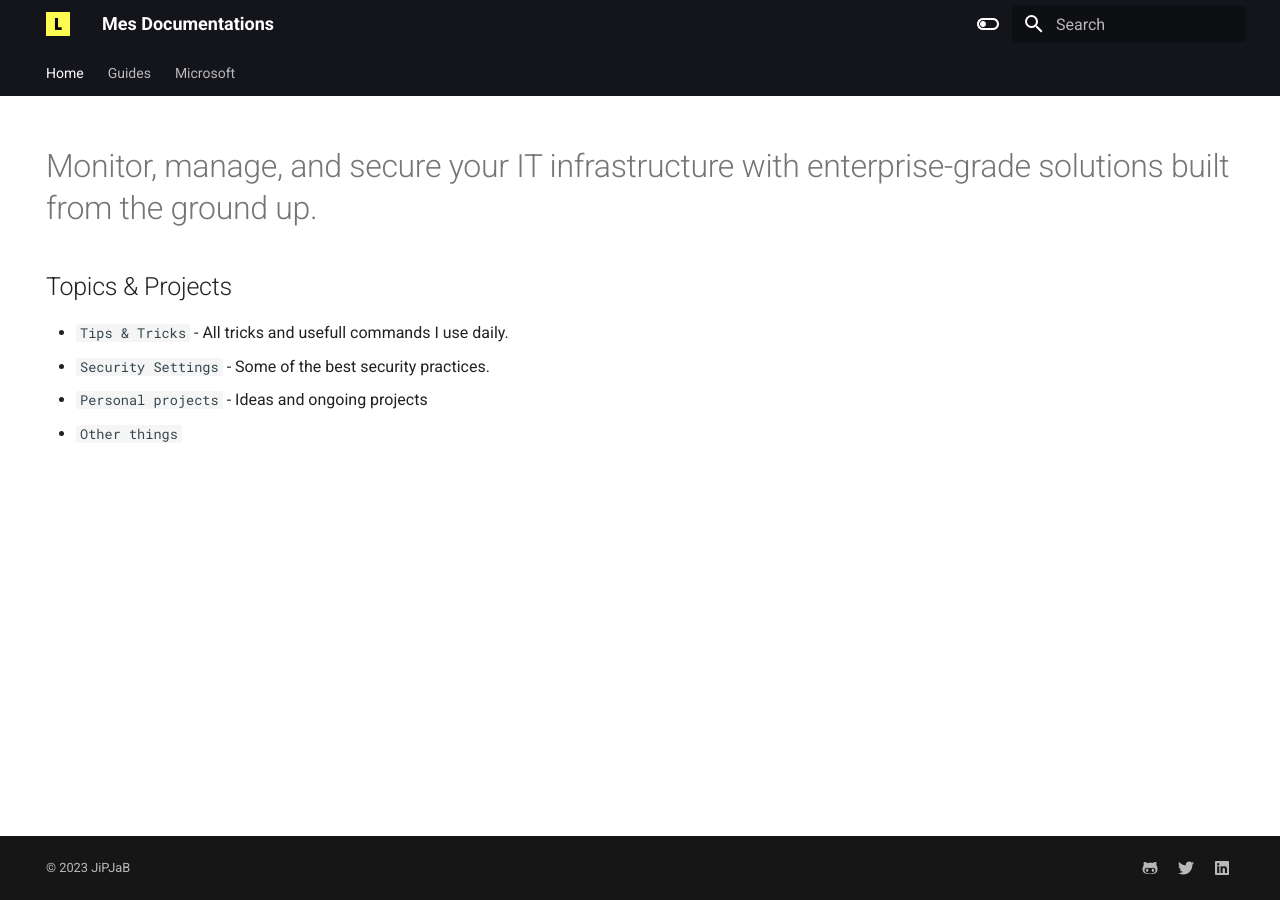
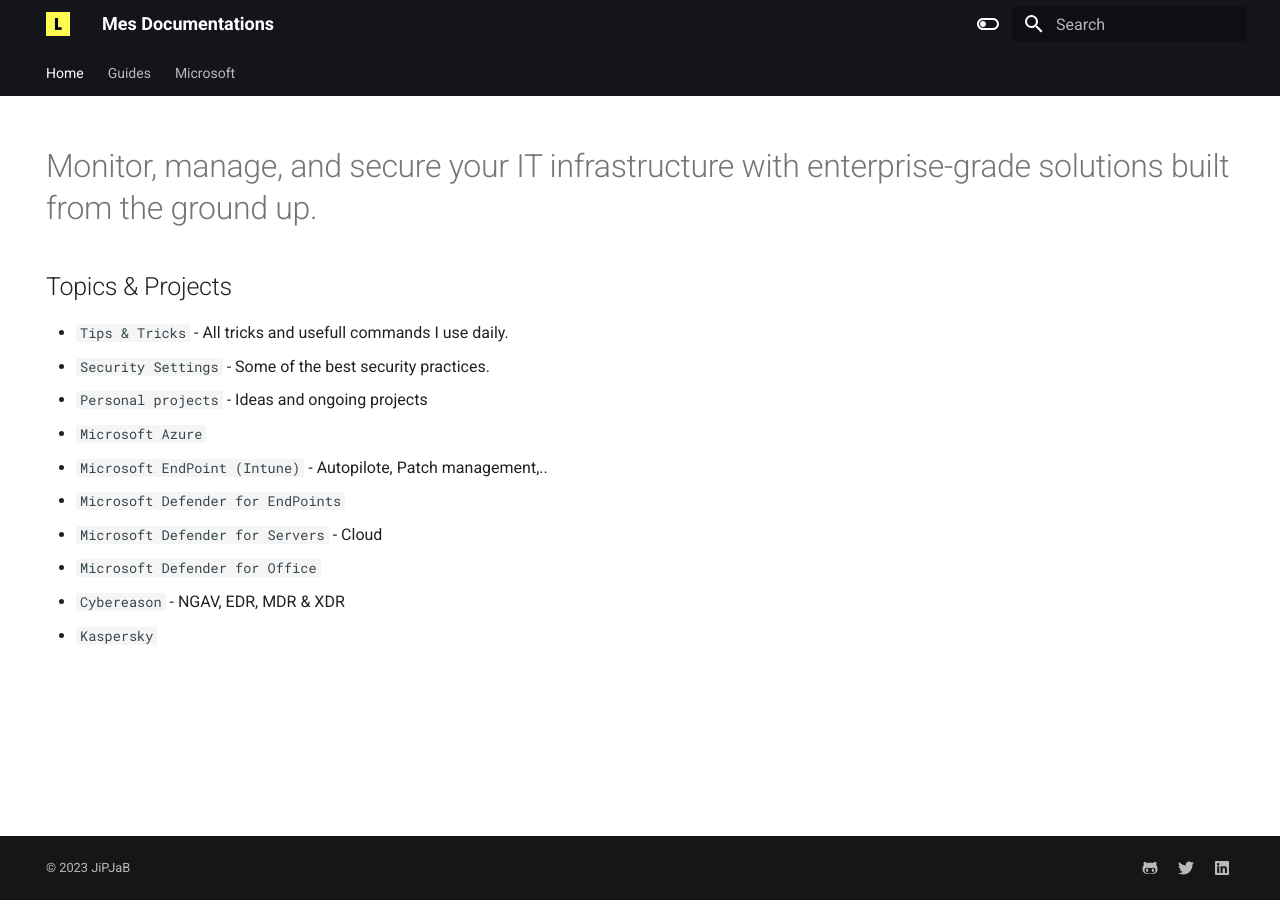
Before and after one commit to jipjab/docs, an MkDocs documentation site: the page built from docs/index.md, in a window 1280 px wide. Built offline with MkDocs 1.6.1 and Material for MkDocs 9.7.7, drawn with Linux system fonts in a browser that asks for light colours.

Commit message:
Update index.md

```diff
--- a/docs/index.md
+++ b/docs/index.md
@@ -12,4 +12,10 @@
 * `Tips & Tricks` - All tricks and usefull commands I use daily.
 * `Security Settings` - Some of the best security practices.
 * `Personal projects` - Ideas and ongoing projects
-* `Other things`
+* `Microsoft Azure`
+* `Microsoft EndPoint (Intune)` - Autopilote, Patch management,..
+* `Microsoft Defender for EndPoints`
+* `Microsoft Defender for Servers` - Cloud
+* `Microsoft Defender for Office`
+* `Cybereason` - NGAV, EDR, MDR & XDR
+* `Kaspersky`
```
